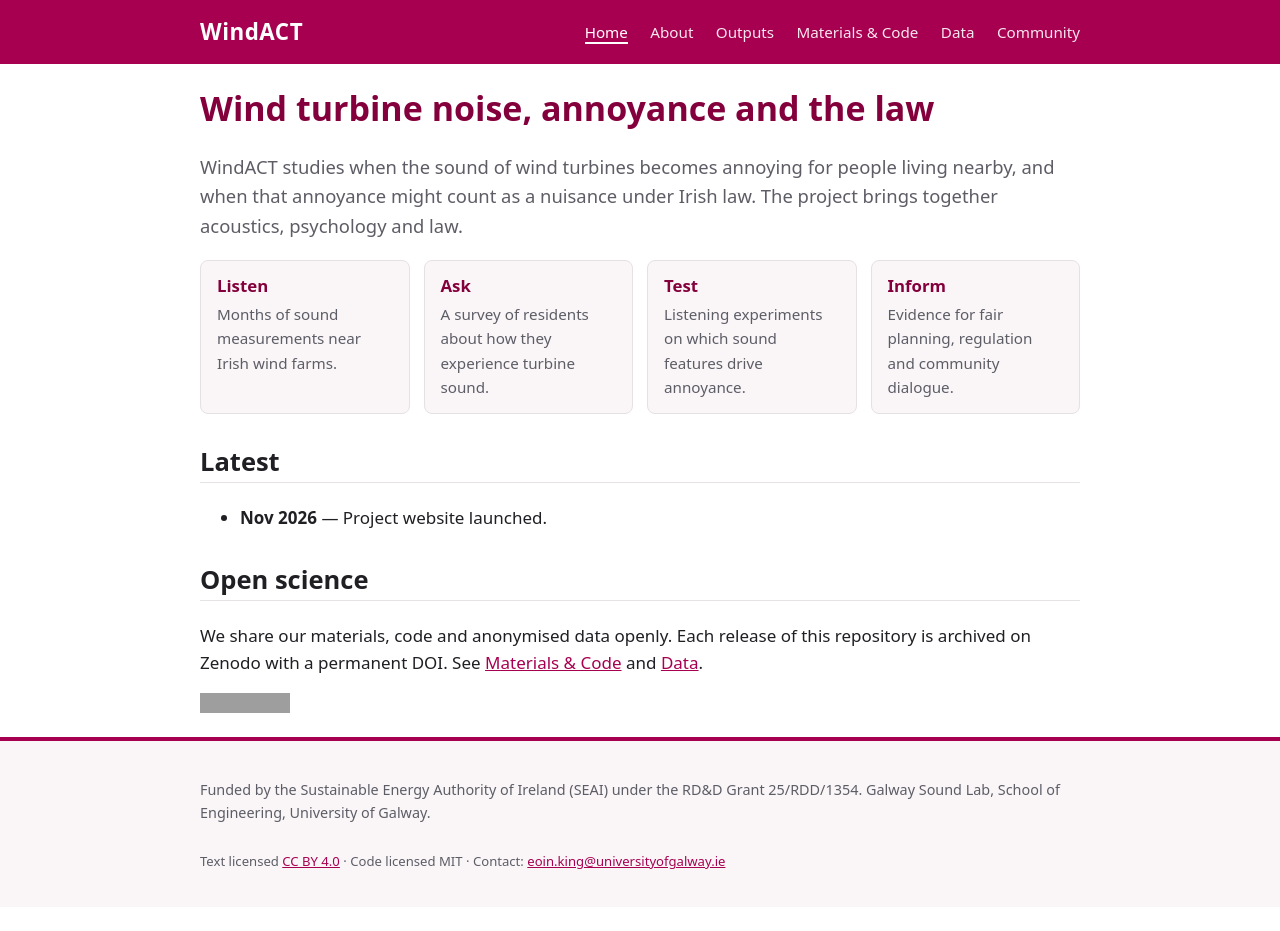
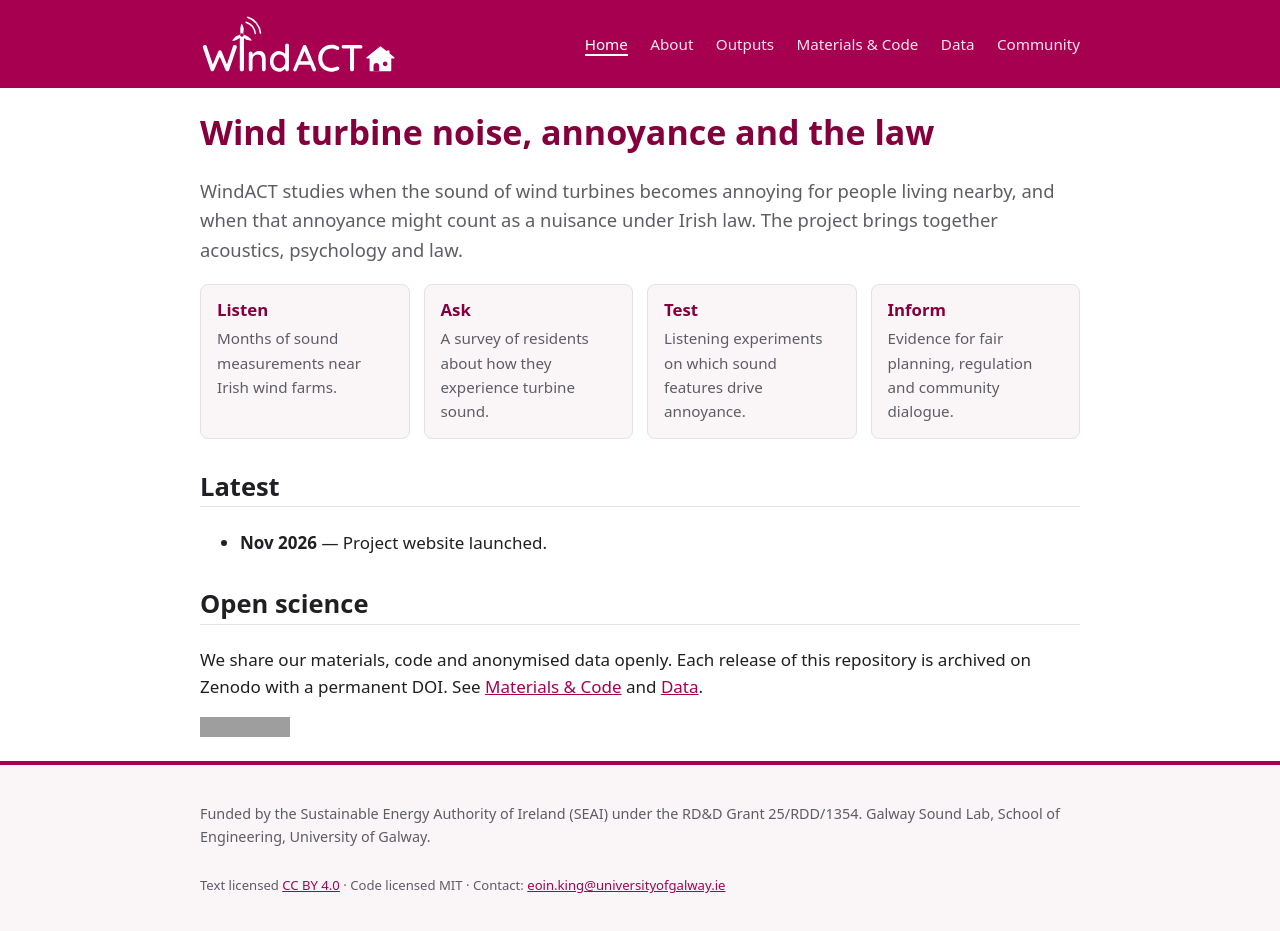
Before and after one commit to galway-sound-lab/windact, a Jekyll site: the page built from index.md, in a window 1280 px wide. Built offline with Jekyll 4.4.1, drawn with Linux system fonts in a browser that asks for light colours; before the commit the page ends 907 px from its top, so only the background shows below that; grey boxes are pictures that could not be loaded.

Commit message:
Add logo

```diff
--- a/_layouts/default.html
+++ b/_layouts/default.html
@@ -5,14 +5,14 @@
   <meta name="viewport" content="width=device-width, initial-scale=1">
   <title>{% if page.title %}{{ page.title }} · {% endif %}{{ site.title }}</title>
   <meta name="description" content="{{ page.description | default: site.description }}">
+  <link rel="icon" href="{{ '/assets/img/windact-logo.svg' | relative_url }}">
   <link rel="stylesheet" href="{{ '/assets/css/style.css' | relative_url }}">
 </head>
 <body>
   <header class="site-header">
     <div class="wrap">
       <a class="brand" href="{{ '/' | relative_url }}">
-        <!-- Replace with the final logo: <img src="{{ '/assets/img/windact-logo.svg' | relative_url }}" alt="WindACT"> -->
-        <span class="brand-name">WindACT</span>
+        <img src="{{ '/assets/img/windact-logo-white.svg' | relative_url }}" alt="WindACT">
       </a>
       <nav>
         {% for item in site.nav %}
--- a/assets/css/style.css
+++ b/assets/css/style.css
@@ -18,7 +18,7 @@ a:hover { color: var(--claret-dark); }
 .site-header { background: var(--claret); color: #fff; }
 .site-header .wrap { display: flex; flex-wrap: wrap; align-items: center; justify-content: space-between; gap: 12px; padding-top: 14px; padding-bottom: 14px; }
 .brand { color: #fff; text-decoration: none; font-weight: 700; font-size: 1.4rem; letter-spacing: .5px; }
-.brand img { height: 44px; display: block; }
+.brand img { height: 60px; display: block; }
 nav a { color: #fff; text-decoration: none; margin-left: 18px; font-size: .95rem; opacity: .9; }
 nav a:hover, nav a.active { opacity: 1; border-bottom: 2px solid #fff; }
 
```
Also changed, not shown: assets/img/windact-logo-white.svg (added), assets/img/windact-logo.svg (added).
